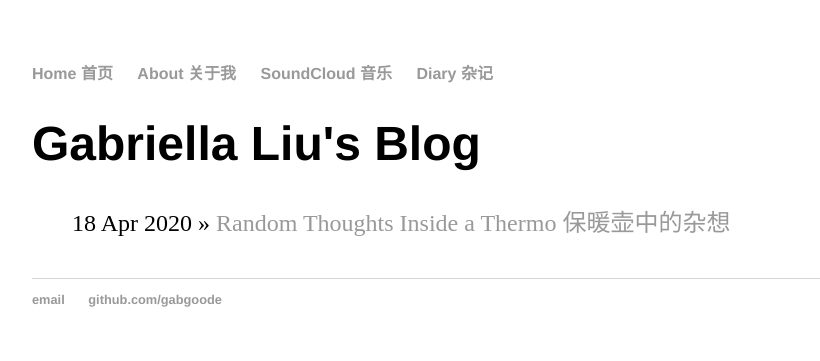
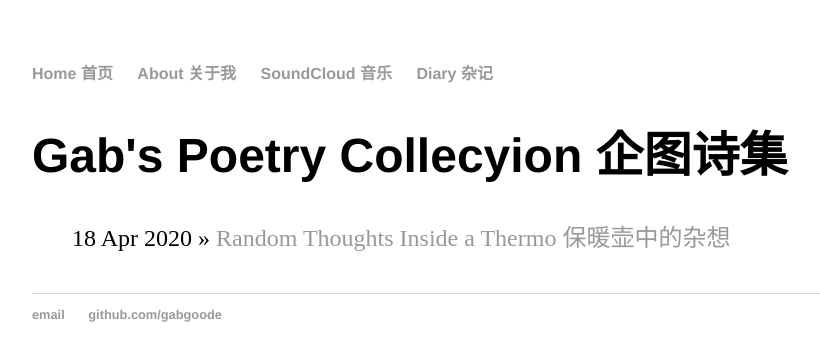
Before and after one commit to gabgoode/gabgoode.github.io, a Jekyll site: the page built from blog/index.html, in a window 1280 px wide. Shown: the top 361 px of the page, without its empty margins (160-980 px from the left). Built offline with Jekyll 4.4.1, drawn with Linux system fonts in a browser that asks for light colours.

Commit message:
Update index.html

```diff
--- a/blog/index.html
+++ b/blog/index.html
@@ -1,6 +1,6 @@
 ---
 layout: default
-title: Gabriella Liu's Blog
+title: Gab's Poetry Collecyion 企图诗集
 ---
 	<h1>{{ page.title }}</h1>
 	<ul class="posts">
```
